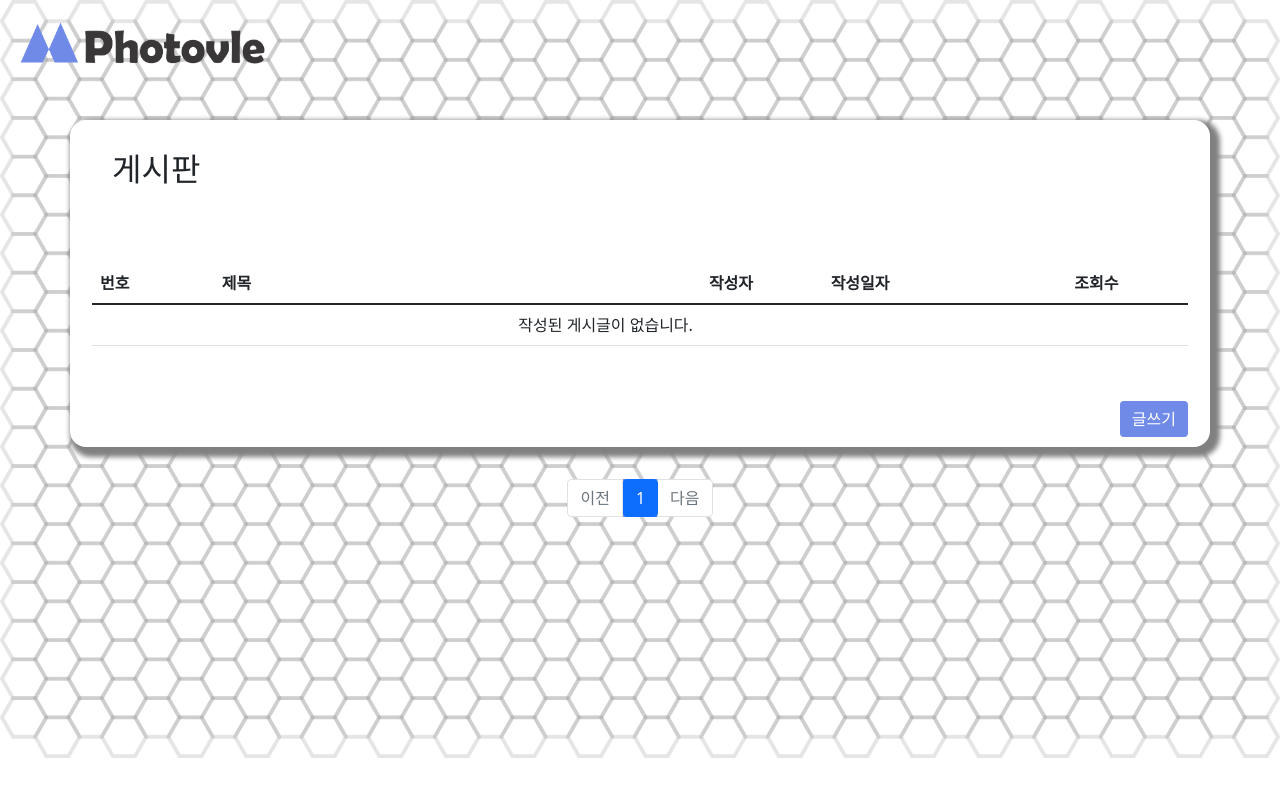
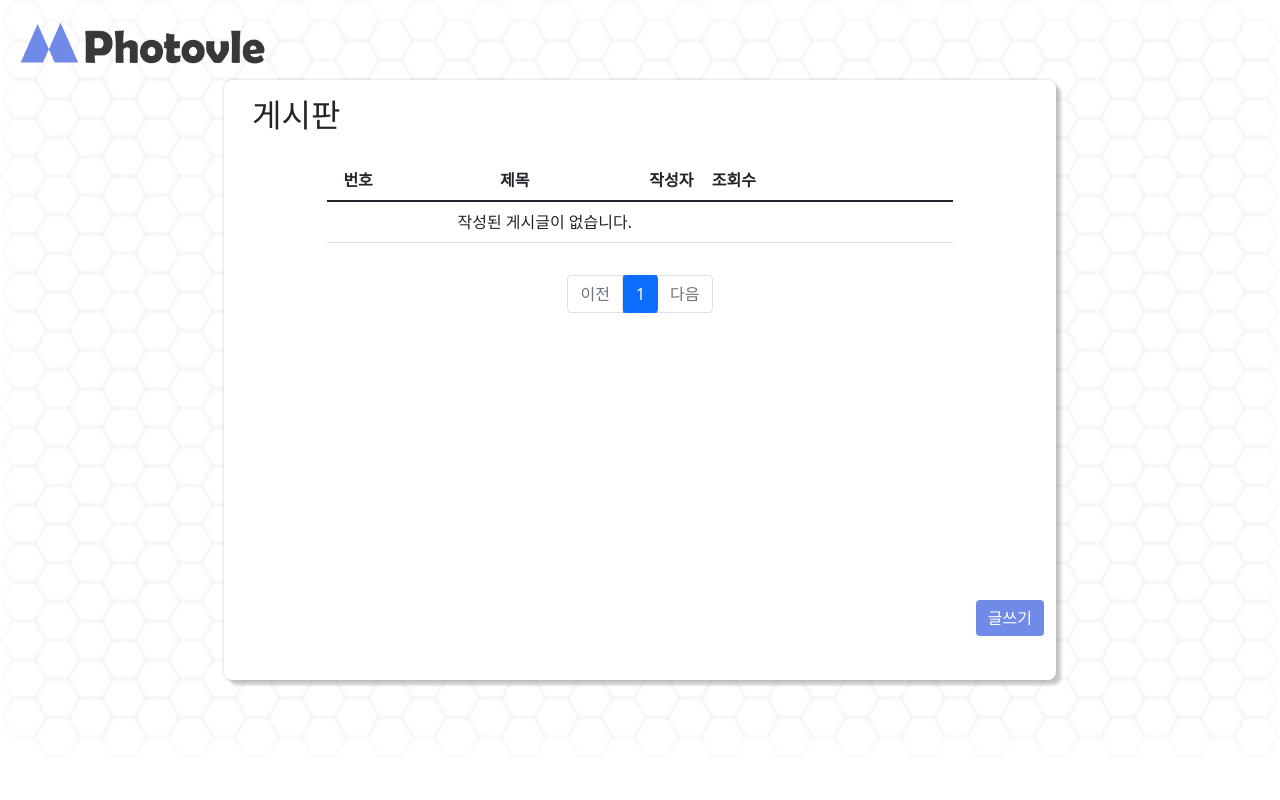
Before and after one commit to AIVLE-School-first-Big-Project/Photovle, a Django app: page /board/ in a window 1280 px wide. Run offline with Django 3.2, Linux system fonts and the light colour scheme; data that the repository does not hold is empty; parts of the project's set-up code (start-up, migrations or seed data) failed here and were passed over; some libraries are stand-ins or nearby versions.

Commit message:
UI/UX개선_1

```diff
--- a/main/templates/base.html
+++ b/main/templates/base.html
@@ -11,7 +11,7 @@
 
     <style>
         body{
-            background-image: url('/static/image/background.png');
+            background-image: url('/static/image/background-blur.png');
             background-repeat: no-repeat;
             background-size: cover;
         }
--- a/main/templates/board.html
+++ b/main/templates/board.html
@@ -8,24 +8,38 @@
     }
     .container{
         background-color:white;
-        margin-top:50px;
-
-        border-radius:16px;
+        width:65vw;
+        height:75vh;
+        max-height:75vh;
+        margin-top:10px;
+        border-radius:8px;
         border-width:3px;
-        box-shadow:5px 5px 5px 5px gray;
+        box-shadow: 5px 5px 3px rgba(0,0,0, .2),0 0 3px rgba(0,0,0, .2);
     }
     .board{
-        width:100%;
-        height:100%;
+        width:80%;
+        height:75%;
+        max-height:60vh;
         align-items:center;
         text-align:center;
+        margin: auto;
         padding:10px;
     }
     .table{
-        margin-top:5%;
         margin-bottom:5%;
-        text-align:left;
     }
+    a:link {
+        color : #708ae8;;
+      }
+    a:visited {
+        color : gray;
+      }
+    a:hover {
+        color : #7d87ad;
+      }
+    a:active {
+        color : #4367e8;
+      }
 </style>
 
 <div class="logo">
@@ -41,15 +55,15 @@
 
 {% endif %}
 <div class="container">
+    <h2 style="text-align:left; padding:1rem; margin-bottom:0;">게시판</h2>
     <div class="board">
-        <h2 style="text-align:left; padding:20px;">게시판</h2>
-        <table class="table table-hover">
+
+        <table class="table table-hover" style="mar">
             <thead>
             <tr>
                 <th scope="col" style="width: 10%;">번호</th>
                 <th scope="col" style="width: 40%;">제목</th>
                 <th scope="col" style="width: 10%;">작성자</th>
-                <th scope="col" style="width: 20%;">작성일자</th>
                 <th scope="col" style="width: 10%;">조회수</th>
             </tr>
             </thead>
@@ -57,12 +71,12 @@
                 {% if page_obj %}
                         {% for board_list in page_obj %}
                 <tr class="{% cycle '' 'even_bgcolor' %}">
-                <th scope="row">{{ forloop.counter }}</th>
+                <th scope="row" style="text-align:right;">{{ forloop.counter }}</th>
                 <td><a href="{% url 'main:detail' board_list.id %}" style="text-decoration:none;">
                     {{ board_list.title }}  {% if board_list.reply_set.count > 0 %} [{{ board_list.reply_set.count }}] {% endif %}
                 </a></td>
                 <td>{{ board_list.user }}</td>
-                <td>{{ board_list.pub_date|date:'Y-m-d' }}</td>
+                {% comment %} <td>{{ board_list.pub_date|date:'Y-m-d' }}</td> {% endcomment %}
                 <td>{{ board_list.hits }}</td>
                 </tr>
                 {% endfor %}
@@ -77,20 +91,6 @@
                     {% endif %}
             </tbody>
         </table>
-        <div style="text-align:right;">
-            {% if user.is_authenticated %}
-                <button  style="background-color: #708ae8; border:none;" class="btn btn-primary" onclick="location.href='{% url 'main:write' %}'">글쓰기</button>
-                <br><br>
-                <button  style="background-color: #708ae8; border:none;" class="btn btn-primary" onclick="location.href='{% url 'main:mypost' %}'">나의 게시글</button>
-
-                <br><br>
-            {% else %}
-                <button  style="background-color: #708ae8; border:none;" class="btn btn-primary" onclick="location.href='{% url 'main:login' %}'">글쓰기</button>
-            {% endif %}
-        </div>
-    </div>
-</div>
-
 
         <div id="paging">
             <ul class="pagination justify-content-center" style="margin-top: 2rem;">
@@ -145,5 +145,21 @@
         </div>
         <!-- 페이징처리 끝 -->
     </div>
+    <div style="text-align:right; width:100%;">
+        {% if user.is_authenticated %}
+        <button  style="background-color: #708ae8; border:none;" class="btn btn-primary" onclick="location.href='{% url 'main:mypost' %}'">나의 게시글</button>
+            <button  style="background-color: #708ae8; border:none;" class="btn btn-primary" onclick="location.href='{% url 'main:write' %}'">글쓰기</button>
+
+
+            <br><br>
+        {% else %}
+            <button  style="background-color: #708ae8; border:none;" class="btn btn-primary" onclick="location.href='{% url 'main:login' %}'">글쓰기</button>
+        {% endif %}
+    </div>
+</div>
+
+
+
+    </div>
 </body>
 {% endblock %}
--- a/main/templates/index.html
+++ b/main/templates/index.html
@@ -28,8 +28,8 @@
 
 <div class="wrapper" style="text-align: center;" >
   <div class="content">
-    <img src="/static/image/찐로고.png"width="40%" class="center-block" onclick="location.href='{% url 'main:home' %}'">
-    <h2 style="color:gray;">당신의 모델 학습 데이터를 보조하겠습니다.</h2>
+    <img src="/static/image/찐로고.png"width="288px" class="center-block" onclick="location.href='{% url 'main:home' %}'">
+    <p style="color:gray; padding-top:20px; font-size:20px">당신의 모델 학습 데이터를 보조하겠습니다.</p>
   </div>
 </div>
 {% endblock %}
--- a/main/templates/login.html
+++ b/main/templates/login.html
@@ -64,9 +64,9 @@
                     </div>
                     <a class="small text-muted" href="{% url 'password_reset' %}">Forgot password?</a>
                     <div class="pt-1 mb-4 d-grid gap-2">
-                      <button class="btn btn-lg btn-block" type="submit" style="background-color: #708ae8; color:white; width:70%"
+                      <button class="btn btn-lg btn-block" type="submit" style="background-color: #708ae8; color:white; width:230px; height=50px;"
                       vlaue='Login'>Login</button>
-                      <a href="{% provider_login_url 'kakao' method='oauth2' %}"><img src="/static/image/certi_kakao_login.png" style="width:70%; height:52px;"></a>
+                      <a href="{% provider_login_url 'kakao' method='oauth2' %}"><img src="/static/image/kakao_login.png" style="width:auto; height:50px;"></a>
                       <a href="{% provider_login_url 'google' %}"><img src="/static/image/google_login.png" style="width:394px; height:52px;"></a>
 
                     </div>
```
Also changed, not shown: main/templates/home.html (+4 -17 lines), main/templates/mypage.html (+11 -1 lines), main/static/image/background-blur.png (added), main/static/image/kakao_login.png (added).
